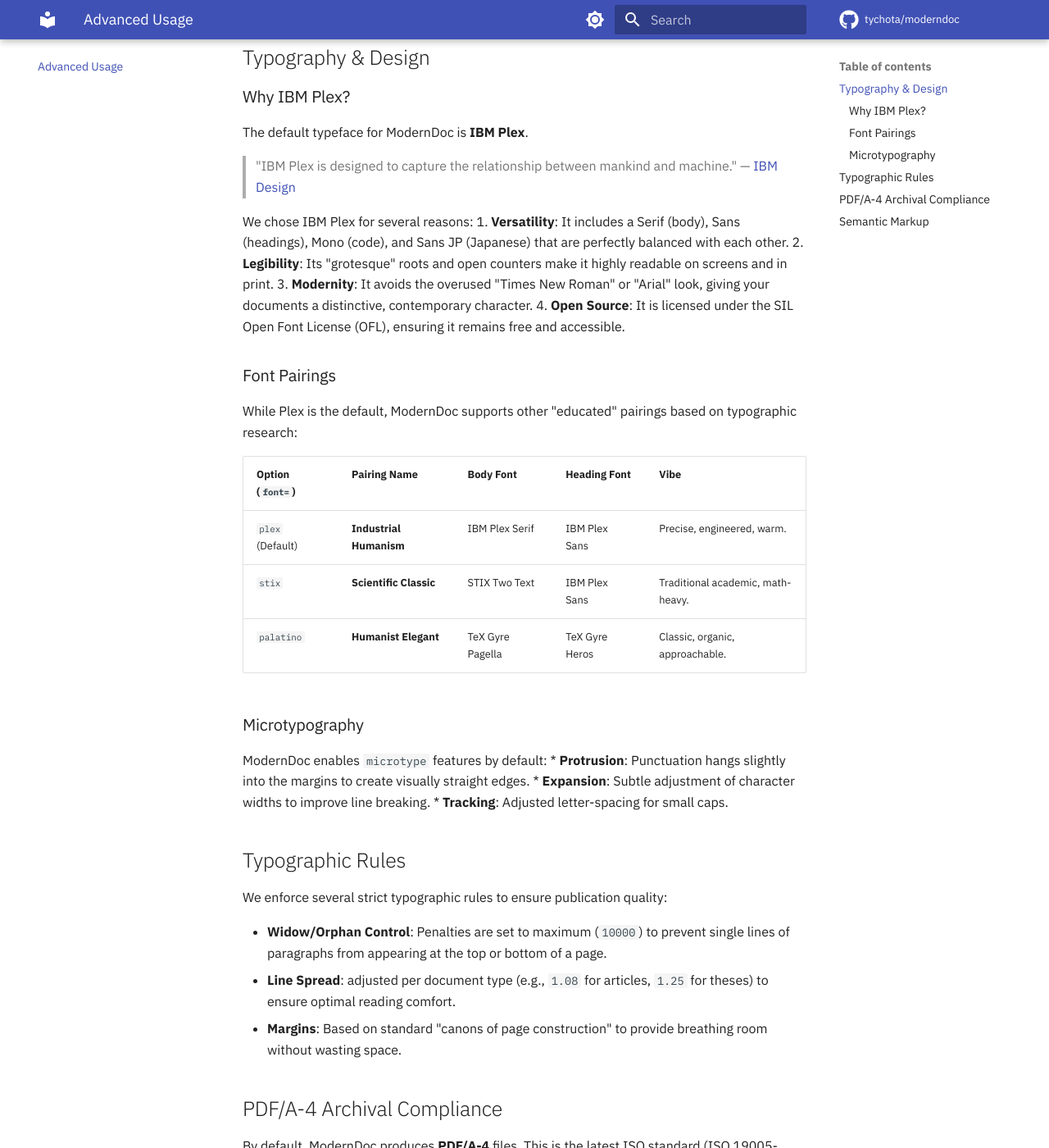
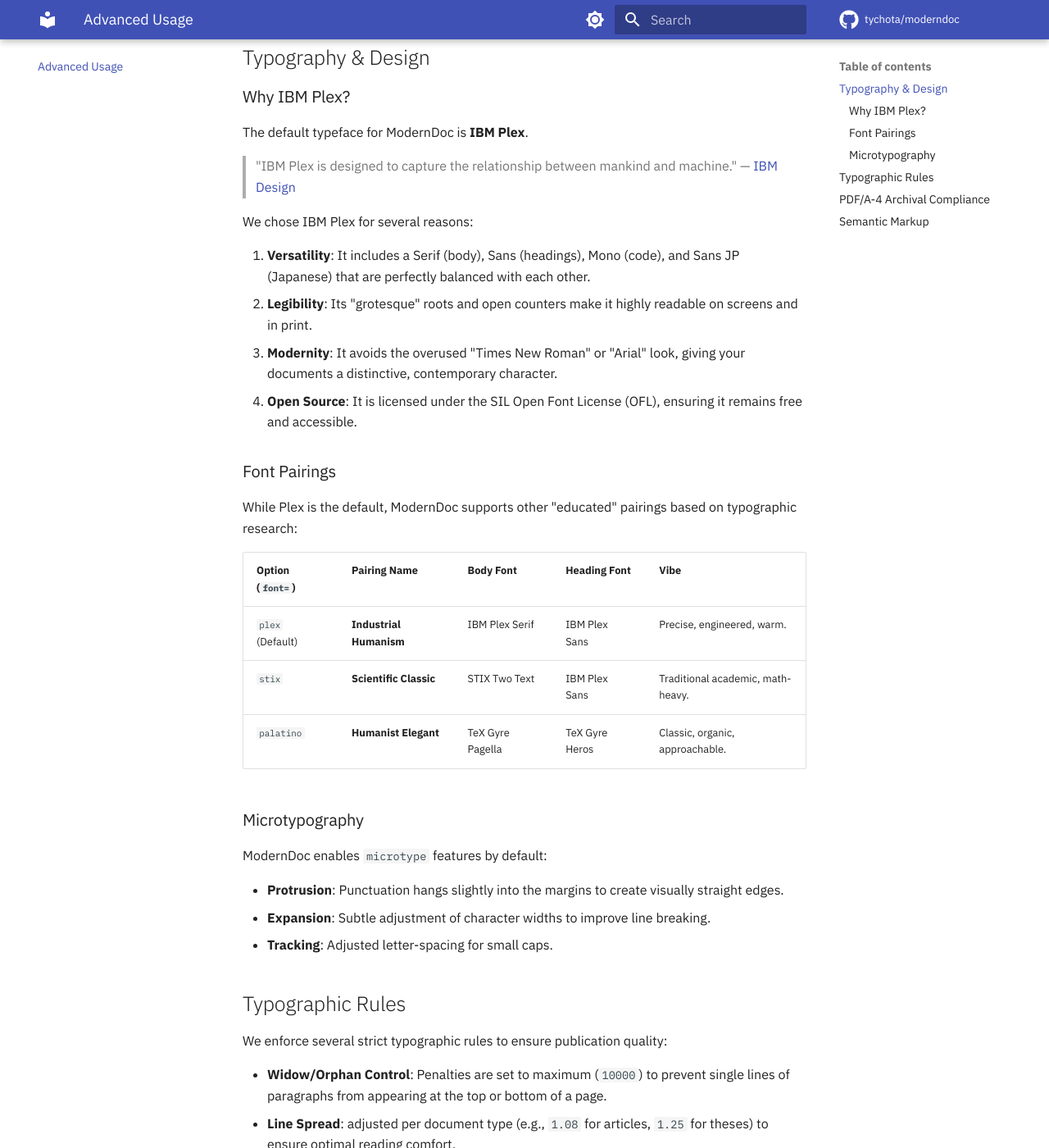
Before and after one commit to tychota/moderndoc, an MkDocs documentation site: the page built from docs/advanced.md, in a window 1280 px wide and 1400 px high, scrolled down 267 px. Shown: the whole window at 82% size. Built offline with MkDocs 1.6.1 and Material for MkDocs 9.7.7, drawn with Linux system fonts in a browser that asks for light colours; comment, search, counter and statistics services are not loaded; some of the changed text lies outside the part shown.

Commit message:
docs: complete advanced and index documentation

```diff
--- a/docs/advanced.md
+++ b/docs/advanced.md
@@ -11,6 +11,7 @@
 > "IBM Plex is designed to capture the relationship between mankind and machine." — [IBM Design](https://www.ibm.com/plex/)
 
 We chose IBM Plex for several reasons:
+
 1.  **Versatility**: It includes a Serif (body), Sans (headings), Mono (code), and Sans JP (Japanese) that are perfectly balanced with each other.
 2.  **Legibility**: Its "grotesque" roots and open counters make it highly readable on screens and in print.
 3.  **Modernity**: It avoids the overused "Times New Roman" or "Arial" look, giving your documents a distinctive, contemporary character.
@@ -21,7 +22,7 @@
 While Plex is the default, ModernDoc supports other "educated" pairings based on typographic research:
 
 | Option (`font=`) | Pairing Name | Body Font | Heading Font | Vibe |
-| :--- | :--- | :--- | :--- | :--- |
+| :-- | :-- | :-- | :-- | :-- |
 | `plex` (Default) | **Industrial Humanism** | IBM Plex Serif | IBM Plex Sans | Precise, engineered, warm. |
 | `stix` | **Scientific Classic** | STIX Two Text | IBM Plex Sans | Traditional academic, math-heavy. |
 | `palatino` | **Humanist Elegant** | TeX Gyre Pagella | TeX Gyre Heros | Classic, organic, approachable. |
@@ -29,34 +30,36 @@
 ### Microtypography
 
 ModernDoc enables `microtype` features by default:
-*   **Protrusion**: Punctuation hangs slightly into the margins to create visually straight edges.
-*   **Expansion**: Subtle adjustment of character widths to improve line breaking.
-*   **Tracking**: Adjusted letter-spacing for small caps.
+
+- **Protrusion**: Punctuation hangs slightly into the margins to create visually straight edges.
+- **Expansion**: Subtle adjustment of character widths to improve line breaking.
+- **Tracking**: Adjusted letter-spacing for small caps.
 
 ## Typographic Rules
 
 We enforce several strict typographic rules to ensure publication quality:
 
-*   **Widow/Orphan Control**: Penalties are set to maximum (`10000`) to prevent single lines of paragraphs from appearing at the top or bottom of a page.
-*   **Line Spread**: adjusted per document type (e.g., `1.08` for articles, `1.25` for theses) to ensure optimal reading comfort.
-*   **Margins**: Based on standard "canons of page construction" to provide breathing room without wasting space.
+- **Widow/Orphan Control**: Penalties are set to maximum (`10000`) to prevent single lines of paragraphs from appearing at the top or bottom of a page.
+- **Line Spread**: adjusted per document type (e.g., `1.08` for articles, `1.25` for theses) to ensure optimal reading comfort.
+- **Margins**: Based on standard "canons of page construction" to provide breathing room without wasting space.
 
 ## PDF/A-4 Archival Compliance
 
 By default, ModernDoc produces **PDF/A-4** files. This is the latest ISO standard (ISO 19005-4:2020) for long-term preservation.
 
-*   **Self-Contained**: All fonts and color profiles are embedded.
-*   **Metadata**: XMP metadata is automatically generated.
-*   **Accessibility**: Tagged PDF structure is partially supported (and improving).
+- **Self-Contained**: All fonts and color profiles are embedded.
+- **Metadata**: XMP metadata is automatically generated.
+- **Accessibility**: Tagged PDF structure is partially supported (and improving).
 
 ## Semantic Markup
 
 ModernDoc encourages "semantic" writing over manual formatting.
 
 Instead of `\textit{word}`, use:
-*   `\foreign{word}` for foreign terms.
-*   `\term{word}` for technical terms (automatically indexed).
-*   `\bookref{Title}` for book titles.
-*   `\software{Name}` for software names.
 
-This separates *meaning* from *presentation*, allowing the style to be updated globally without changing your content.
+- `\foreign{word}` for foreign terms.
+- `\term{word}` for technical terms (automatically indexed).
+- `\bookref{Title}` for book titles.
+- `\software{Name}` for software names.
+
+This separates _meaning_ from _presentation_, allowing the style to be updated globally without changing your content.
```
Also changed, not shown: docs/index.md (+13 -13 lines).
